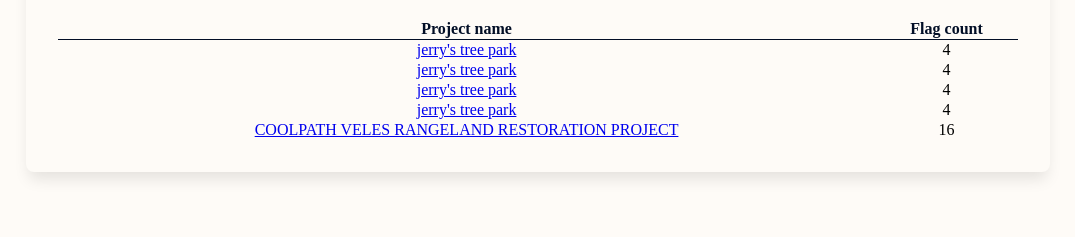
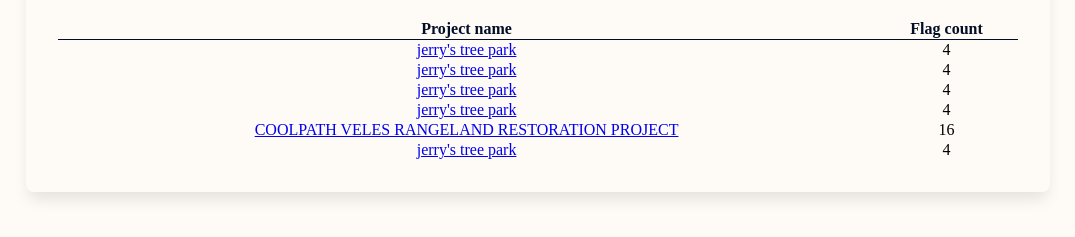
Before and after one commit to angelinatech/Assessment-test, a plain HTML site: page index.html in a window 1280 px wide. Shown: the part 157-394 px from the top of the page, without its empty margins (102-1177 px from the left). Drawn offline with Linux system fonts and the light colour scheme.

Commit message:
updating the table with project: jerry's tree park

```diff
--- a/index.html
+++ b/index.html
@@ -10,7 +10,7 @@
     <h1>This is a table</h1>
     <div class="tableContainer">
 <table>
-  <thead><table  ><thead  ><tr><th>Project name</th><th>Flag count</th></tr></thead><tbody><tr  ><td  style="text-align:center"><a href=`https://drive.google.com/drive/folders/123`> jerry's tree park</a></td><td  style="text-align:center">4</td></tr><tr  ><td  style="text-align:center"><a href=`https://drive.google.com/drive/folders/123`> jerry's tree park</a></td><td  style="text-align:center">4</td></tr><tr  ><td  style="text-align:center"><a href=`https://drive.google.com/drive/folders/123`> jerry's tree park</a></td><td  style="text-align:center">4</td></tr><tr  ><td  style="text-align:center"><a href=`https://drive.google.com/drive/folders/123`> jerry's tree park</a></td><td  style="text-align:center">4</td></tr><tr  ><td  style="text-align:center"><a href=`https://drive.google.com/drive/folders/1azlhTaAMAoMi1moqbw02AX59ctQPLYxu`> COOLPATH VELES RANGELAND RESTORATION PROJECT</a></td><td  style="text-align:center">16</td></tr></tbody></table>
+  <thead><table  ><thead  ><tr><th>Project name</th><th>Flag count</th></tr></thead><tbody><tr  ><td  style="text-align:center"><a href=`https://drive.google.com/drive/folders/123` target="_blank" rel="noopener noreferrer"> jerry's tree park</a></td><td  style="text-align:center">4</td></tr><tr  ><td  style="text-align:center"><a href=`https://drive.google.com/drive/folders/123` target="_blank" rel="noopener noreferrer"> jerry's tree park</a></td><td  style="text-align:center">4</td></tr><tr  ><td  style="text-align:center"><a href=`https://drive.google.com/drive/folders/123` target="_blank" rel="noopener noreferrer"> jerry's tree park</a></td><td  style="text-align:center">4</td></tr><tr  ><td  style="text-align:center"><a href=`https://drive.google.com/drive/folders/123` target="_blank" rel="noopener noreferrer"> jerry's tree park</a></td><td  style="text-align:center">4</td></tr><tr  ><td  style="text-align:center"><a href=`https://drive.google.com/drive/folders/1azlhTaAMAoMi1moqbw02AX59ctQPLYxu` target="_blank" rel="noopener noreferrer"> COOLPATH VELES RANGELAND RESTORATION PROJECT</a></td><td  style="text-align:center">16</td></tr><tr  ><td  style="text-align:center"><a href=`https://drive.google.com/drive/folders/123` target="_blank" rel="noopener noreferrer"> jerry's tree park</a></td><td  style="text-align:center">4</td></tr></tbody></table>
     <!-- <tr>
       <th>Project name</th>
       <th>Flag count</th>
```
